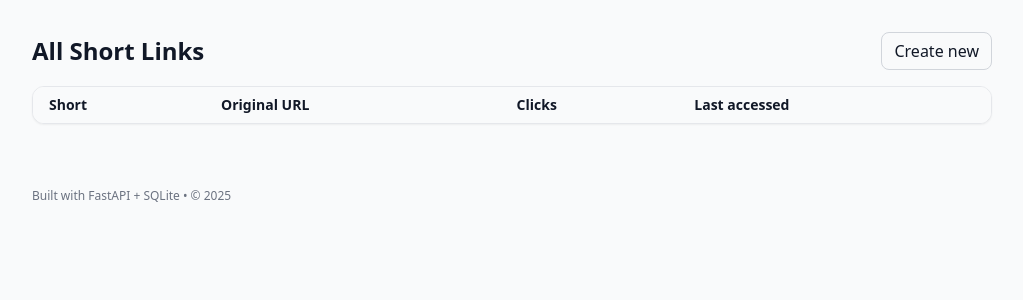
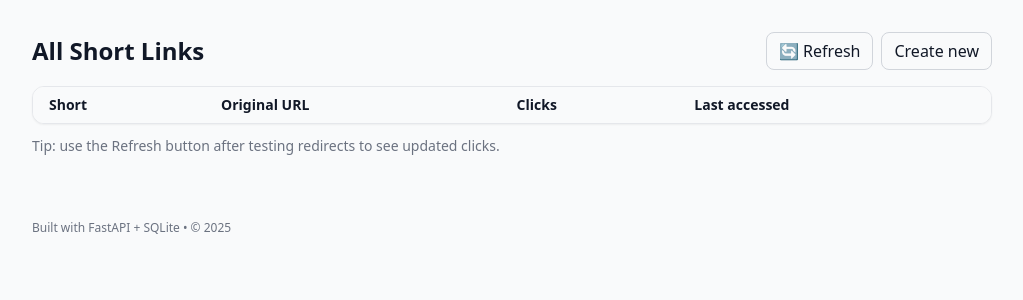
Before and after one commit to javronich1/minilink, a FastAPI app: page /links in a window 1280 px wide. Shown: the part 65-365 px from the top of the page, without its empty margins (128-1151 px from the left). Run offline with FastAPI, Linux system fonts and the light colour scheme; data that the repository does not hold is empty; some libraries are stand-ins or nearby versions.

Commit message:
add client-side refresh for analytics (fetch /api/links and repaint table)

```diff
--- a/app/templates/list.html
+++ b/app/templates/list.html
@@ -5,11 +5,16 @@
 {% block content %}
   <div class="flex items-center justify-between mb-4">
     <h1 class="text-2xl font-semibold">All Short Links</h1>
-    <a href="/" class="rounded-lg px-3 py-1.5 border border-gray-300 hover:bg-gray-50">Create new</a>
+    <div class="flex gap-2">
+      <button id="refreshBtn" class="rounded-lg px-3 py-1.5 border border-gray-300 hover:bg-gray-50">
+        🔄 Refresh
+      </button>
+      <a href="/" class="rounded-lg px-3 py-1.5 border border-gray-300 hover:bg-gray-50">Create new</a>
+    </div>
   </div>
 
   <div class="overflow-x-auto bg-white rounded-xl shadow-sm border border-gray-200">
-    <table class="min-w-full text-sm">
+    <table class="min-w-full text-sm" id="linksTable">
       <thead class="bg-gray-50 text-left">
         <tr>
           <th class="px-4 py-2">Short</th>
@@ -18,7 +23,7 @@
           <th class="px-4 py-2">Last accessed</th>
         </tr>
       </thead>
-      <tbody>
+      <tbody id="linksBody">
         {% for link in links %}
         <tr class="border-t border-gray-100 hover:bg-gray-50">
           <td class="px-4 py-2">
@@ -32,4 +37,62 @@
       </tbody>
     </table>
   </div>
+
+  <p class="mt-3 text-sm text-gray-500">Tip: use the Refresh button after testing redirects to see updated clicks.</p>
+
+  <script>
+    const tbody = document.getElementById('linksBody');
+    const refreshBtn = document.getElementById('refreshBtn');
+
+    function fmtDate(iso) {
+      if (!iso) return "Never";
+      // Show local time in a friendly format
+      try {
+        const d = new Date(iso);
+        return d.toLocaleString();
+      } catch {
+        return iso;
+      }
+    }
+
+    function rowHtml(link) {
+      return `
+        <tr class="border-t border-gray-100 hover:bg-gray-50">
+          <td class="px-4 py-2">
+            <a class="text-blue-700 underline" href="/r/${link.short_code}">/r/${link.short_code}</a>
+          </td>
+          <td class="px-4 py-2"><code class="bg-gray-100 px-1.5 py-0.5 rounded">${link.original_url}</code></td>
+          <td class="px-4 py-2 font-medium">${link.click_count}</td>
+          <td class="px-4 py-2 text-gray-600">${fmtDate(link.last_accessed)}</td>
+        </tr>
+      `;
+    }
+
+    async function refresh() {
+      try {
+        refreshBtn.disabled = true;
+        const res = await fetch('/api/links');
+        if (!res.ok) throw new Error('Failed to fetch links');
+        const data = await res.json();
+
+        // Sort client-side: clicks desc, then last_accessed desc
+        data.sort((a, b) => {
+          if ((b.click_count || 0) !== (a.click_count || 0)) {
+            return (b.click_count || 0) - (a.click_count || 0);
+          }
+          const ta = a.last_accessed ? Date.parse(a.last_accessed) : 0;
+          const tb = b.last_accessed ? Date.parse(b.last_accessed) : 0;
+          return tb - ta;
+        });
+
+        tbody.innerHTML = data.map(rowHtml).join('');
+      } catch (e) {
+        alert(e.message || 'Refresh error');
+      } finally {
+        refreshBtn.disabled = false;
+      }
+    }
+
+    refreshBtn.addEventListener('click', refresh);
+  </script>
 {% endblock %}
```
